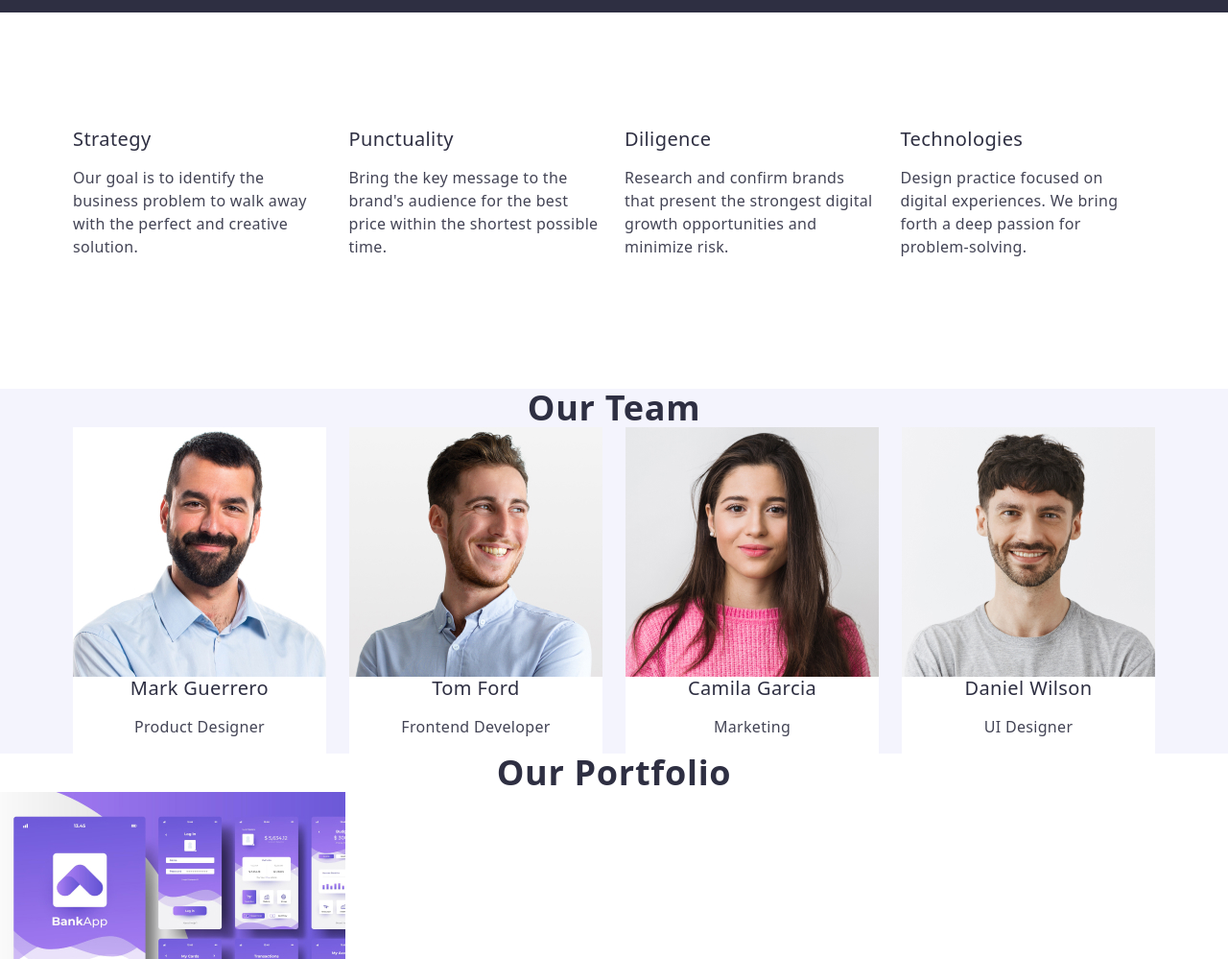
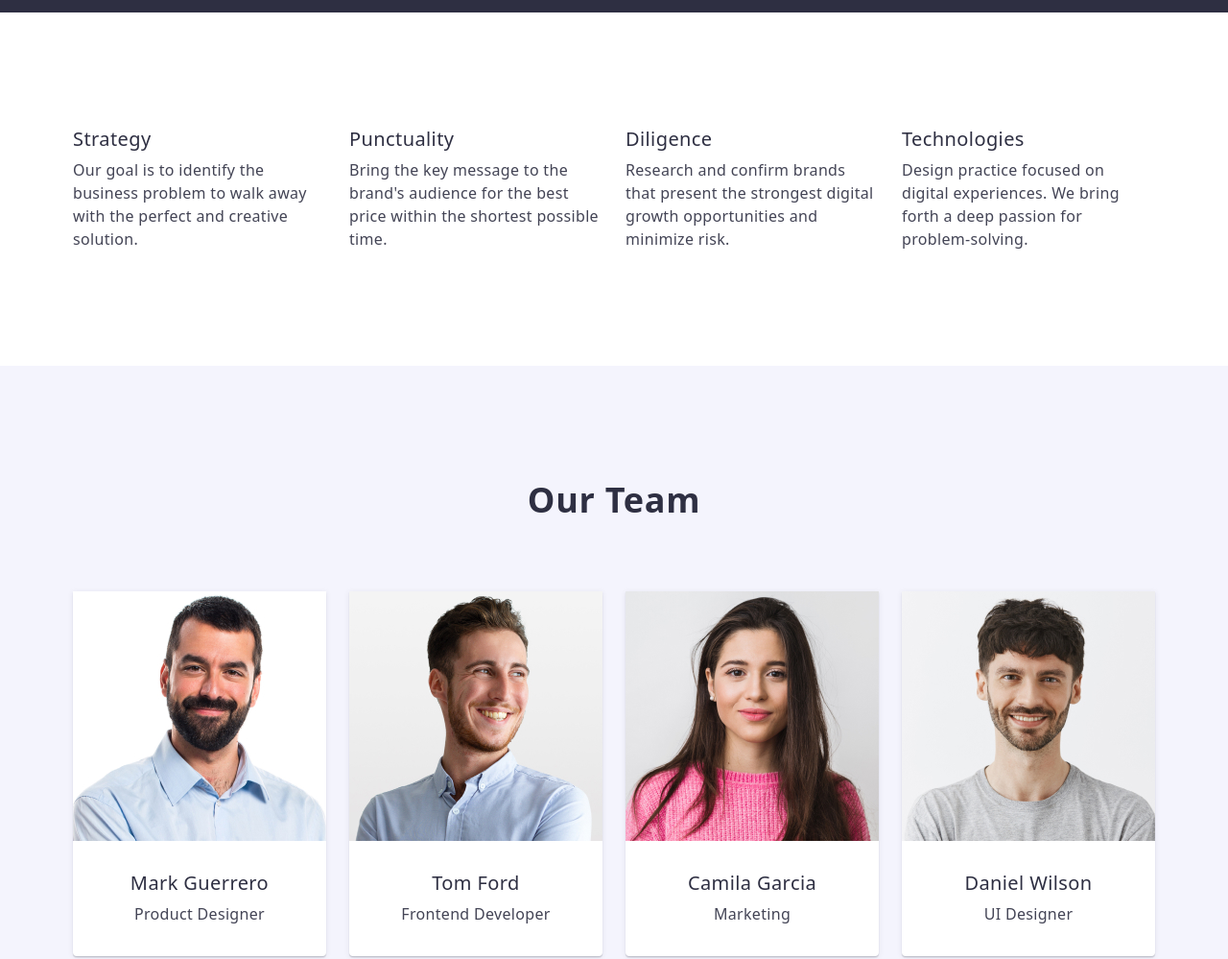
Before and after one commit to Yevhenii-2024/goit-markup-hw-03, a plain HTML site: page index.html in a window 1280 px wide. Shown: the part 720-1719 px from the top of the page at 96% size. Drawn offline with nearby package versions, Linux system fonts and the light colour scheme.

Commit message:
add chabges

```diff
--- a/css/styles.css
+++ b/css/styles.css
@@ -152,12 +152,14 @@ img {
   line-height: 1.2;
   letter-spacing: 0.02em;
   color: #2e2f42;
+  margin-bottom: 8px;
 }
 
 .text-section {
   font-size: 16px;
   line-height: 1.5;
   letter-spacing: 0.02em;
+  margin: 0;
 }
 .team-title {
   font-weight: 700;
@@ -167,10 +169,15 @@ img {
   text-align: center;
   text-transform: capitalize;
   color: #2e2f42;
+  margin-bottom: 75px;
 }
 
 .list-team {
   background-color: #fff;
+  width: calc((100% - 72px) / 4);
+  border-radius: 0 0 4px 4px;
+  box-shadow: 0 2px 1px 0 rgba(46, 47, 66, 0.08),
+    0 1px 1px 0 rgba(46, 47, 66, 0.16), 0 1px 6px 0 rgba(46, 47, 66, 0.08);
 }
 
 .title-name {
@@ -180,6 +187,7 @@ img {
   letter-spacing: 0.02em;
   text-align: center;
   color: #2e2f42;
+  margin-bottom: 8px;
 }
 
 .profession {
@@ -187,6 +195,7 @@ img {
   line-height: 1.5;
   letter-spacing: 0.02em;
   text-align: center;
+  margin: 0;
 }
 
 .portfolio-title {
@@ -228,6 +237,7 @@ footer .footer-span {
 
 .section-team {
   background-color: #f4f4fd;
+  padding: 120px 0;
 }
 
 .nav-list {
@@ -262,19 +272,23 @@ header {
 
 .list-sect-two {
   display: flex;
-  /* padding: 120px 0; */
   gap: 24px;
 }
 
 .list-item {
-  width: calc((100% - 74px) / 4);
+  width: calc((100% - 72px) / 4);
 }
 
 .sect-two {
   padding: 120px 0;
 }
 
-.our-team {
+.our-team-list {
   display: flex;
   gap: 24px;
 }
+
+li div {
+  padding: 0 16px 32px 16px;
+  margin-top: 32px;
+}
--- a/index.html
+++ b/index.html
@@ -97,7 +97,7 @@
       <section class="section-team">
         <div class="container">
           <h2 class="team-title">Our Team</h2>
-          <ul class="our-team">
+          <ul class="our-team-list">
             <li class="list-team">
               <img
                 src="./images/MarkGuerrero.jpg"
@@ -150,8 +150,9 @@
         </div>
       </section>
       <section>
+        <div class="container">
           <h2 class="portfolio-title">Our Portfolio</h2>
-        <ul>
+          <ul class="our-portfolio-list">
             <li>
               <img
                 src="./images/our-portfolio/banking-app.jpg"
@@ -213,6 +214,7 @@
               <p class="text-works">Marketing</p>
             </li>
           </ul>
+        </div>
       </section>
     </main>
     <footer class="footer">
```
Lines whose indentation alone changed are shown as unchanged.
